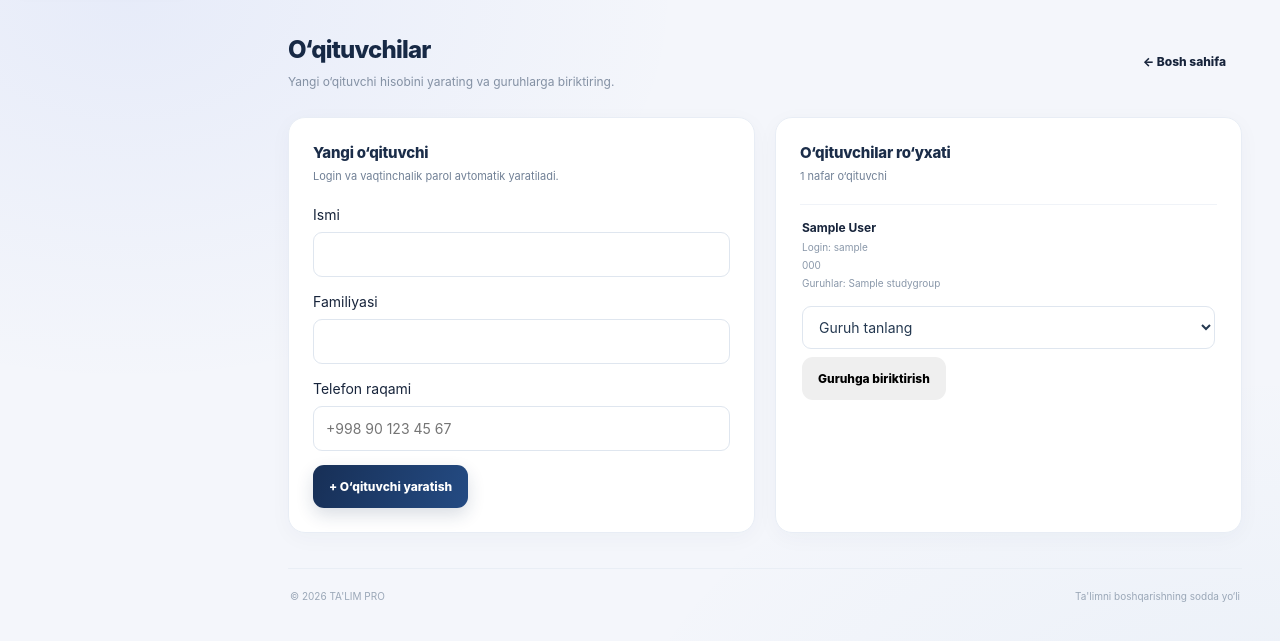
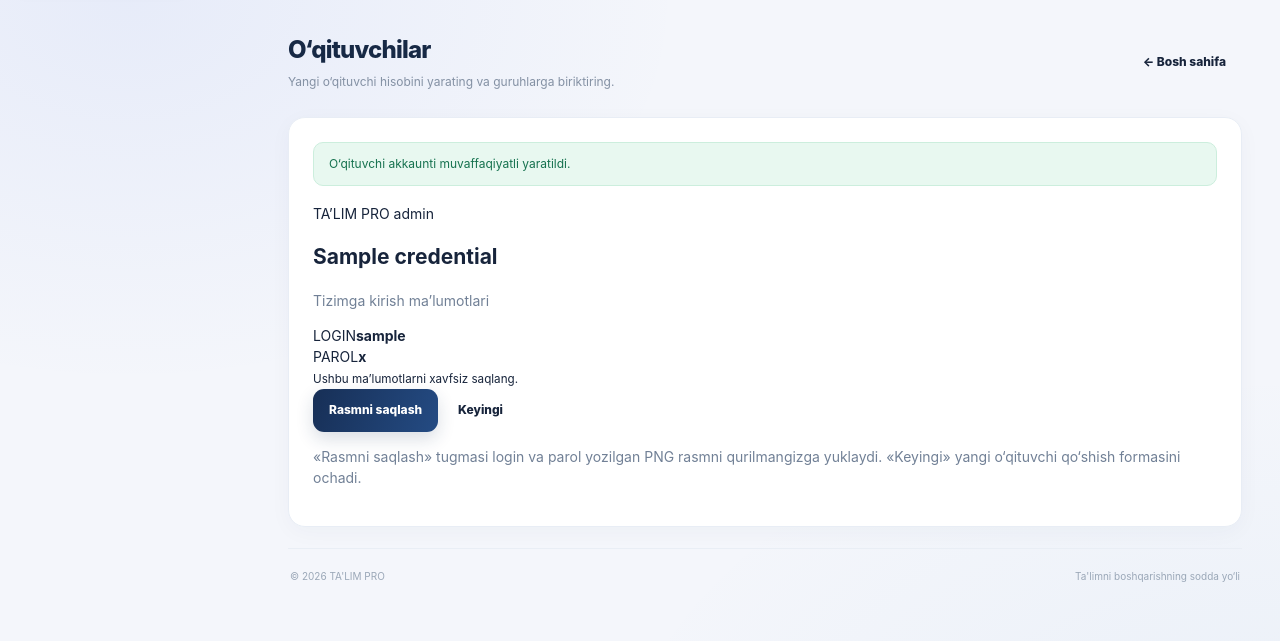
Before and after one commit to ovyoyoyoly54-dev/talim-pro, a Django app: template talim_pro/templates/school/teacher_management.html in a window 1280 px wide. Shown: the top 641 px of the page. Run offline with Django 5.2, Linux system fonts and the light colour scheme; tables that the repository leaves empty hold one stand-in row (values such as "Sample post"); the template is opened without the code that fills it: values that come from a table or form of the project are taken from there, most other values are stand-ins (such as "Sample title", 1, 10 or a date in 2020).

Commit message:
Show teacher credentials with save image and next actions

```diff
--- a/talim_pro/templates/school/teacher_management.html
+++ b/talim_pro/templates/school/teacher_management.html
@@ -2,6 +2,24 @@
 {% block page_heading %}O‘qituvchilar{% endblock %}
 {% block content %}
 <div class="welcome-row"><div><h2>O‘qituvchilar</h2><p class="muted">Yangi o‘qituvchi hisobini yarating va guruhlarga biriktiring.</p></div><a class="button button-secondary" href="{% url 'dashboard' %}">← Bosh sahifa</a></div>
+{% if credentials %}
+<section class="panel credential-panel">
+  <div class="message success">O‘qituvchi akkaunti muvaffaqiyatli yaratildi.</div>
+  <div id="teacher-credential-card" class="credential-card">
+    <div class="credential-brand">TA’LIM PRO <span>{{ credentials.role_label }}</span></div>
+    <h2>{{ credentials.person_name }}</h2>
+    <p class="muted">Tizimga kirish ma’lumotlari</p>
+    <div class="credential-row"><span>LOGIN</span><strong>{{ credentials.username }}</strong></div>
+    <div class="credential-row"><span>PAROL</span><strong>{{ credentials.password }}</strong></div>
+    <small>Ushbu ma’lumotlarni xavfsiz saqlang.</small>
+  </div>
+  <div class="credential-actions">
+    <button class="button button-primary" type="button" id="save-teacher-credentials">Rasmni saqlash</button>
+    <a class="button button-secondary" href="{% url 'teacher_management' %}">Keyingi</a>
+  </div>
+  <p class="muted">«Rasmni saqlash» tugmasi login va parol yozilgan PNG rasmni qurilmangizga yuklaydi. «Keyingi» yangi o‘qituvchi qo‘shish formasini ochadi.</p>
+</section>
+{% else %}
 <div class="two-column">
 <section class="panel">
 <div class="panel-heading"><div><h3>Yangi o‘qituvchi</h3><p class="muted">Login va vaqtinchalik parol avtomatik yaratiladi.</p></div></div>
@@ -19,4 +37,36 @@
 </div></div>
 {% empty %}<p class="empty">Hozircha o‘qituvchi qo‘shilmagan.</p>{% endfor %}
 </section></div>
+{% endif %}
 {% endblock %}
+{% block extra_scripts %}
+<script src="https://cdn.jsdelivr.net/npm/html2canvas@1.4.1/dist/html2canvas.min.js" defer></script>
+<script>
+document.addEventListener("DOMContentLoaded", function () {
+  const button = document.getElementById("save-teacher-credentials");
+  const card = document.getElementById("teacher-credential-card");
+  if (!button || !card) return;
+  button.addEventListener("click", async function () {
+    if (typeof html2canvas !== "function") {
+      window.print();
+      return;
+    }
+    button.disabled = true;
+    button.textContent = "Tayyorlanmoqda...";
+    try {
+      const canvas = await html2canvas(card, {backgroundColor: "#ffffff", scale: 2});
+      const link = document.createElement("a");
+      link.download = "talim-pro-oqituvchi-login.png";
+      link.href = canvas.toDataURL("image/png");
+      link.click();
+      button.textContent = "Rasm saqlandi";
+    } catch (error) {
+      window.print();
+      button.textContent = "Rasmni saqlash";
+    } finally {
+      button.disabled = false;
+    }
+  });
+});
+</script>
+{% endblock %}
```
